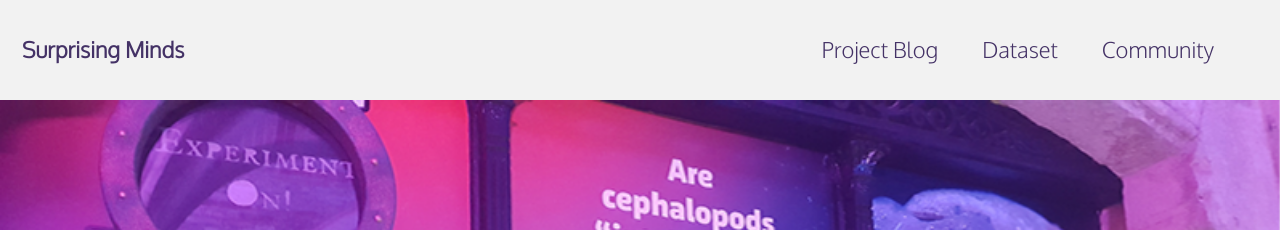
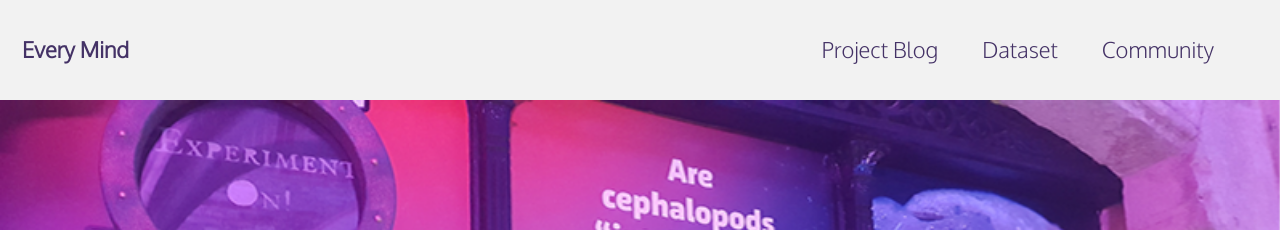
Before and after one commit to everymind/SurprisingMinds, a Jekyll site: the page built from index.md, in a window 1280 px wide and 900 px high. Shown: the top 230 px of the window. Built offline with Jekyll 4.4.1, drawn with Linux system fonts in a browser that asks for light colours; some web fonts are replaced.

Commit message:
Update masthead.html

```diff
--- a/_includes/masthead.html
+++ b/_includes/masthead.html
@@ -2,7 +2,7 @@
   <div class="masthead__inner-wrap">
     <div class="masthead__menu">
       <nav id="site-nav" class="greedy-nav">
-        <a class="site-title" href="{{ 'https://www.everymind.online' | absolute_url}}">{{ site.title }}</a>
+        <a class="site-title" href="{{ 'https://www.everymind.online' | absolute_url}}">Every Mind</a>
         <ul class="visible-links">
           {% for link in site.data.navigation.main %}
             {% if link.url contains 'http' %}
```
